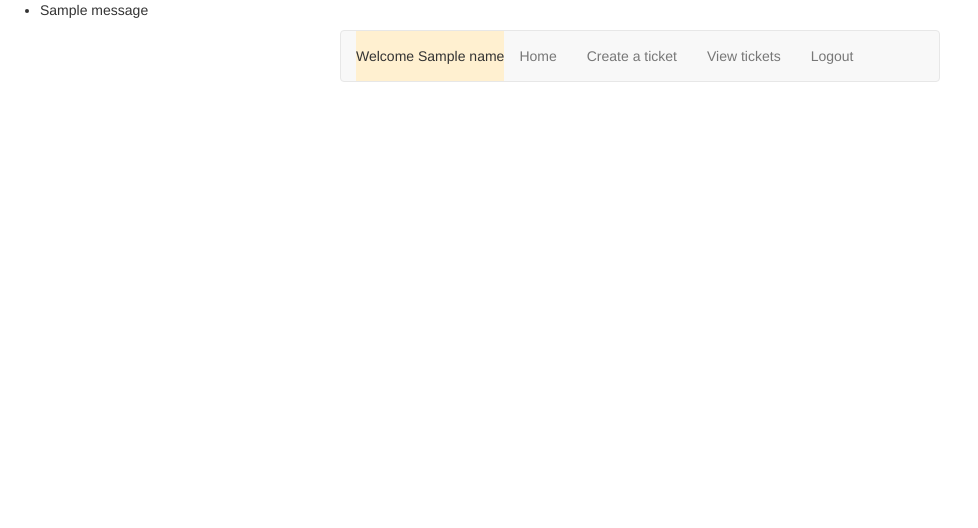
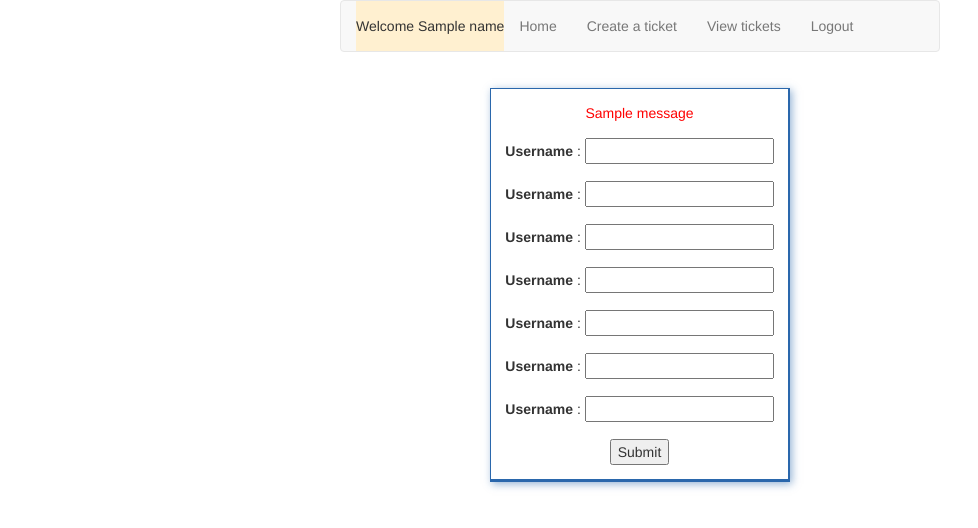
Before and after one commit to alklyn/cfm, a Python web app: template app/templates/create_ticket.html in a window 1280 px wide. Shown: the top 528 px of the page, without its empty margins (0-978 px from the left). Run offline with Jinja, Linux system fonts and the light colour scheme; the template is opened without the code that fills it: most values are stand-ins (such as "Sample title", 1, 10 or a date in 2020); one stand-in notice (Sample message) is shown; form fields are guessed from the names that the template uses; some libraries are stand-ins or nearby versions.

Commit message:
Add flash meassages for login errors.

```diff
--- a/app/static/styles/base.css
+++ b/app/static/styles/base.css
@@ -10,6 +10,10 @@ button {
     min-height: 48px;
 }
 
+/*For flashing error messages*/
+.error_message{
+    color: #FF0000;
+}
 .loginbox {
     border:1px solid #2a67ac;
     border-right:2px solid #2a67ac;
--- a/app/templates/base.html
+++ b/app/templates/base.html
@@ -24,16 +24,6 @@
 </head>
 
 <body>
-{% with messages = get_flashed_messages() %}
-    {% if messages %}
-        <ul>
-            {% for message in messages %}
-                <li>{{ message }} </li>
-            {% endfor %}
-        </ul>
-    {% endif %}
-{% endwith %}
-
 {% block content %}
     <div class="container">
     {% block my_content%}
--- a/app/templates/create_ticket.html
+++ b/app/templates/create_ticket.html
@@ -1,2 +1,52 @@
 <!-- extend from base layout -->
 {% extends "layout.html" %}
+
+{% block my_content%}
+        <div class="row">
+            <div class="col-md-4 col-md-offset-4">
+                <div class="loginbox">
+                    <form action="/validate_login" method="post">
+                        {% with messages = get_flashed_messages() %}
+                            {% if messages %}
+                            <div class="form-group error_message">
+                                {{ messages[0] }}
+                            </div>
+                            {% endif %}
+                        {% endwith %}
+                        <div class="form-group">
+                            {{ form.username.label }} : {{ form.username }}
+                        </div>
+
+                        <div class="form-group">
+                            {{ form.username.label }} : {{ form.username }}
+                        </div>
+
+                        <div class="form-group">
+                            {{ form.username.label }} : {{ form.username }}
+                        </div>
+
+                        <div class="form-group">
+                            {{ form.username.label }} : {{ form.username }}
+                        </div>
+
+                        <div class="form-group">
+                            {{ form.username.label }} : {{ form.username }}
+                        </div>
+
+                        <div class="form-group">
+                            {{ form.username.label }} : {{ form.username }}
+                        </div>
+
+                        <div class="form-group">
+                            {{ form.username.label }} : {{ form.username }}
+                        </div>
+
+
+                        {{ form.csrf_token }}
+                        {{ form.submit }}
+
+                    </form>
+                </div>
+            </div>
+        </div>
+{% endblock %}
```
Also changed, not shown: app/templates/login.html (+7 -1 lines), app/views.py (+5 -4 lines).
